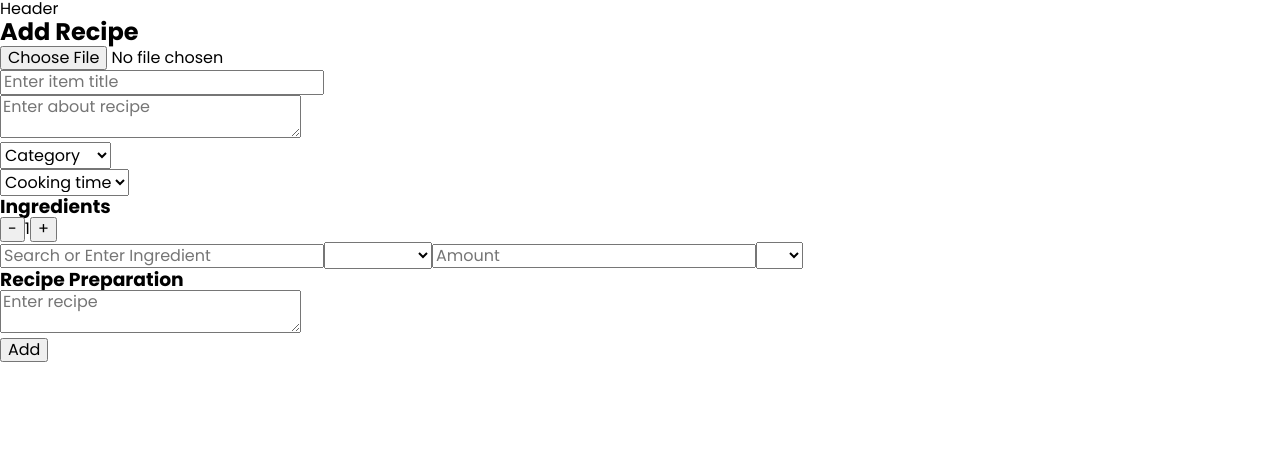
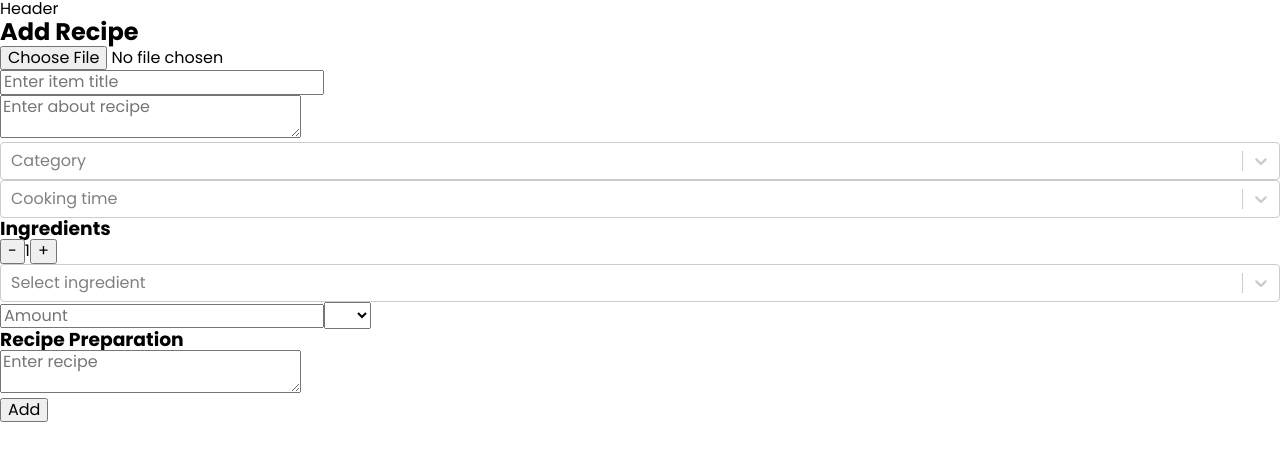
Before and after one commit to vitalij99/recipes5, a React (Create React App) app: page /recipes5/add in a window 1280 px wide. Shown: the top 460 px of the page. Built offline with nearby package versions, Linux system fonts and the light colour scheme.

Commit message:
add Select and render foto

```diff
--- a/package.json
+++ b/package.json
@@ -15,6 +15,7 @@
     "react-redux": "^8.1.1",
     "react-router-dom": "^6.14.1",
     "react-scripts": "5.0.1",
+    "react-select": "^5.7.3",
     "redux-persist": "^6.0.0",
     "styled-components": "^6.0.2",
     "web-vitals": "^2.1.4",
--- a/src/components/AddRecipe/RecipeDescriptionFields.jsx
+++ b/src/components/AddRecipe/RecipeDescriptionFields.jsx
@@ -1,4 +1,5 @@
 import React from 'react';
+import Select from 'react-select';
 
 const RecipeDescriptionFields = ({ recipeData, handleInputChange }) => {
   const handleFileInputChange = (event) => {
@@ -10,21 +11,26 @@ const RecipeDescriptionFields = ({ recipeData, handleInputChange }) => {
     const { name, value } = event.target;
     handleInputChange(name, value);
   };
-// для проверки статические данные
+
   const categoryOptions = [
-    { id: 1, name: 'Category 1' },
-    { id: 2, name: 'Category 2' },
-    { id: 3, name: 'Category 3' },
+    { value: 1, label: 'Category 1' },
+    { value: 2, label: 'Category 2' },
+    { value: 3, label: 'Category 3' },
+    { value: 4, label: 'Category 4' },
+    { value: 5, label: 'Category 5' },
+    { value: 6, label: 'Category 6' },
+    { value: 7, label: 'Category 7' },
+    { value: 8, label: 'Category 8' },
+    { value: 9, label: 'Category 9' },
   ];
 
   const cookingTimeOptions = [];
   for (let i = 5; i <= 120; i += 5) {
-    cookingTimeOptions.push({ id: i, name: `${i} min` });
+    cookingTimeOptions.push({ value: i, label: `${i} min` });
   }
 
   return (
     <div>
-
       <div>
         <label htmlFor="photo"></label>
         <input
@@ -34,6 +40,11 @@ const RecipeDescriptionFields = ({ recipeData, handleInputChange }) => {
           onChange={handleFileInputChange}
         />
       </div>
+      {recipeData.photo && (
+        <div>
+          <img src={URL.createObjectURL(recipeData.photo)} alt="Recipe" width={200} height={200}/>
+        </div>
+      )}
       <div>
         <label htmlFor="name"></label>
         <input
@@ -57,37 +68,25 @@ const RecipeDescriptionFields = ({ recipeData, handleInputChange }) => {
       </div>
       <div>
   <label htmlFor="category"></label>
-        <select
+  <Select
     id="category"
     name="category"
-          value={recipeData.category}
-          onChange={handleSelectChange}
-
-        >
-          <option value="">Category</option>
-          {categoryOptions.map((category) => (
-            <option key={category.id} value={category.id}>
-              {category.name}
-            </option>
-          ))}
-        </select>
+    options={categoryOptions}
+    value={categoryOptions.find((option) => option.value === recipeData.category)}
+    onChange={(selectedOption) => handleInputChange('category', selectedOption.value)}
+    placeholder="Category"
+  />
 </div>
 <div>
   <label htmlFor="cookingTime"></label>
-        <select
+  <Select
     id="cookingTime"
     name="cookingTime"
-          value={recipeData.cookingTime}
-          onChange={handleSelectChange}
-
-        >
-          <option value="">Cooking time</option>
-          {cookingTimeOptions.map((timeOption) => (
-            <option key={timeOption.id} value={timeOption.id}>
-              {timeOption.name}
-            </option>
-          ))}
-        </select>
+    options={cookingTimeOptions}
+    value={cookingTimeOptions.find((option) => option.value === recipeData.cookingTime)}
+    onChange={(selectedOption) => handleInputChange('cookingTime', selectedOption.value)}
+    placeholder="Cooking time"
+  />
 </div>
     </div>
   );
--- a/src/components/AddRecipe/RecipeIngredientsFields.jsx
+++ b/src/components/AddRecipe/RecipeIngredientsFields.jsx
@@ -1,4 +1,5 @@
 import React, { useState, useEffect } from 'react';
+import Select from 'react-select';
 
 const RecipeIngredientsFields = ({ ingredients, setIngredients }) => {
   const [searchTerm, setSearchTerm] = useState('');
@@ -11,27 +12,22 @@ const RecipeIngredientsFields = ({ ingredients, setIngredients }) => {
     setIngredients(updatedIngredients);
   };
 
-  const handleSearchTermChange = (event) => {
-    const value = event.target.value;
-    setSearchTerm(value);
-  };
-
-  const handleSelectIngredient = (index, selectedValue) => {
+  const handleSelectIngredient = (index, selectedOption) => {
     const updatedIngredients = [...ingredients];
-    updatedIngredients[index].name = selectedValue;
+    updatedIngredients[index].name = selectedOption.value;
     setIngredients(updatedIngredients);
   };
 
   useEffect(() => {
-    // Запрос на бекенд
+    // Backend request
     const backendIngredients = [
       { id: 1, name: 'Cucumber' },
       { id: 2, name: 'Apple' },
       { id: 3, name: 'Lime' },
     ];
 
-    // Фильтрация ингредиентов по поисковому запросу
-    const filteredIngredients = backendIngredients.filter((ingredient) =>
+    // Filter ingredients based on search term
+    const filteredIngredients = backendIngredients.filter(ingredient =>
       ingredient.name.toLowerCase().includes(searchTerm.toLowerCase())
     );
 
@@ -60,44 +56,49 @@ const RecipeIngredientsFields = ({ ingredients, setIngredients }) => {
     if (ingredients.length === 0) {
       setIngredients([{ name: '', amount: '', unit: '' }]);
     }
-  }, [ingredients.length,setIngredients ]);
+  }, [ingredients.length, setIngredients]);
 
   return (
     <div>
       <h3>Ingredients</h3>
-      <button type="button" onClick={removeIngredientField}>-</button>
+      <button type="button" onClick={removeIngredientField}>
+        -
+      </button>
       <span>{count}</span>
-      <button type="button" onClick={addIngredientField}>+</button>
+      <button type="button" onClick={addIngredientField}>
+        +
+      </button>
       {ingredients.map((ingredient, index) => (
         <div key={index}>
-          <input
-            type="text"
-            value={searchTerm}
-            onChange={handleSearchTermChange}
-            placeholder="Search or Enter Ingredient"
+          <Select
+            value={
+              ingredient.name
+                ? { value: ingredient.name, label: ingredient.name }
+                : null
+            }
+            options={[
+              { value: '', label: 'Select ingredient', isDisabled: true },
+              ...ingredientOptions.map(option => ({
+                value: option.name,
+                label: option.name,
+              })),
+            ]}
+            onChange={selectedOption =>
+              handleSelectIngredient(index, selectedOption)
+            }
+            placeholder="Select ingredient"
           />
-          <select
-            value={ingredient.name}
-            onChange={(e) => handleSelectIngredient(index, e.target.value)}
-          >
-            <option value=""></option>
-            {ingredientOptions.map((option) => (
-              <option key={option.id} value={option.name}>
-                {option.name}
-              </option>
-            ))}
-          </select>
           <input
             type="text"
             value={ingredient.amount}
-            onChange={(e) =>
+            onChange={e =>
               handleIngredientChange(index, 'amount', e.target.value)
             }
             placeholder="Amount"
           />
           <select
             value={ingredient.unit}
-            onChange={(e) =>
+            onChange={e =>
               handleIngredientChange(index, 'unit', e.target.value)
             }
           >
```
Also changed, not shown: src/page/AddRecipePage/AddRecipePage.jsx (line endings or trailing spaces), 1 other file (tests, documents, lock files or other folders). Lines whose indentation alone changed are shown as unchanged.
